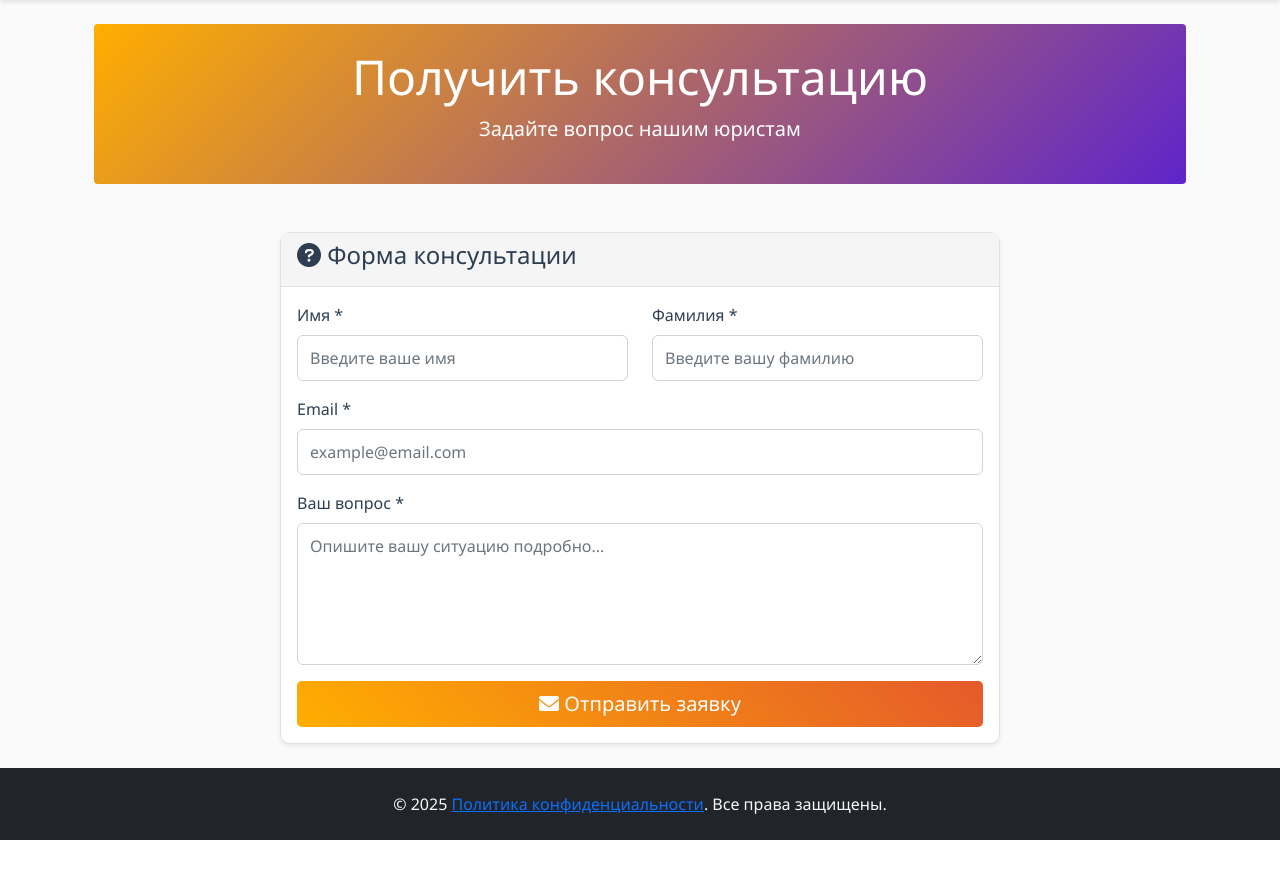
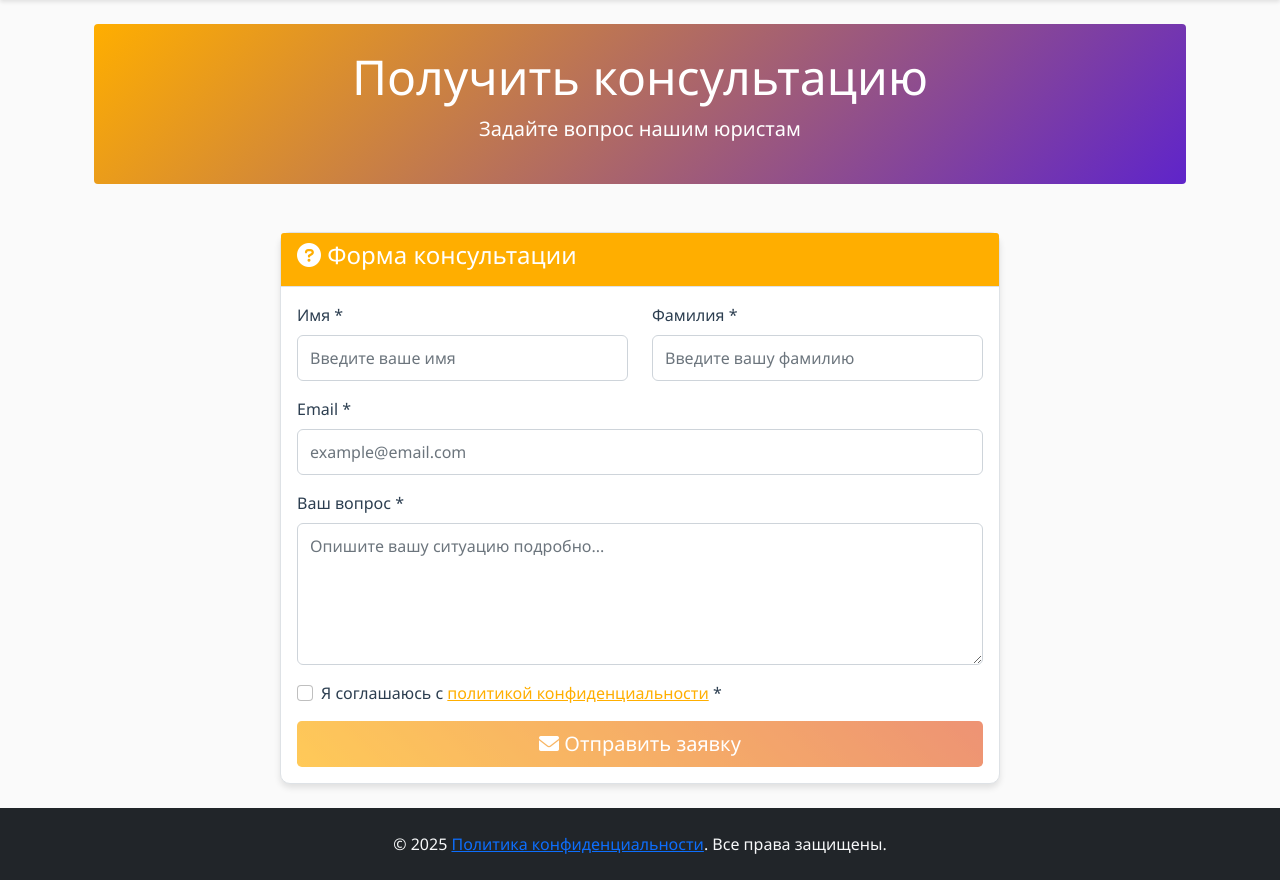
Before and after one commit to sergey-globus/Cons_plus, a Django app: page /consultation/ in a window 1280 px wide. Shown: the part 60-940 px from the top of the page. Before the commit the page ends 900 px from the top, so only its background shows below. Run offline with Django 4.2, Linux system fonts and the light colour scheme; data comes from the database, SQL or seed files in the repository; parts of the project's set-up code (start-up, migrations or seed data) failed here and were passed over.

Commit message:
add: pr-policy

```diff
--- a/apps/main/views.py
+++ b/apps/main/views.py
@@ -25,18 +25,33 @@ def index(request):
 from django.core.mail import send_mail
 from django.conf import settings
 
+from django.shortcuts import render, redirect
+from django.core.mail import send_mail
+from django.conf import settings
+from django.contrib import messages
+from .forms import ConsultationForm
+from .models import Consultation
+
 def consultation(request):
     if request.method == 'POST':
         form = ConsultationForm(request.POST)
         if form.is_valid():
-            # Сохраняем форму, данные автоматически зашифруются через свойства модели
+            # Проверяем, принята ли политика конфиденциальности
+            if not request.POST.get('privacy_policy'):
+                messages.error(request, 'Для отправки формы необходимо принять политику конфиденциальности')
+                return render(request, 'main/consultation.html', {'form': form})
+
+            # Сохраняем форму с отметкой о принятии политики
             consultation = form.save()
+            consultation.privacy_policy_accepted = True
+            consultation.save()
 
-            # Получаем расшифрованные данные через свойства
+            # Получаем расшифрованные данные через свойства модели
             first_name = consultation.first_name
             last_name = consultation.last_name
             email = consultation.email
 
+            # Формируем и отправляем email
             subject = 'Ваша заявка на консультацию принята'
             message = f'''
             Уважаемый(ая) {first_name} {last_name},
@@ -44,7 +59,7 @@ def consultation(request):
             Благодарим вас за обращение на наш правовой портал!
             Ваш вопрос: "{consultation.question[:50]}..."
 
-            Наши юристы рассмотрят вашу заявку в ближайшее время и свяжутся с вами в течение 3 дней.
+            Наши юристы рассмотрят вашу заявку в ближайшее время и свяжутся с вами по email в течение 3 рабочих дней.
 
             С уважением,
             Команда Правового портала
@@ -53,19 +68,20 @@ def consultation(request):
             try:
                 send_mail(
                     subject,
-                    message,
+                    message.strip(),
                     settings.DEFAULT_FROM_EMAIL,
                     [email],
                     fail_silently=False,
                 )
-                messages.success(request, 'Ваша заявка принята! На ваш email отправлено подтверждение.')
+                messages.success(request, 'Ваша заявка успешно отправлена! На ваш email отправлено подтверждение.')
             except Exception as e:
-                messages.error(request, f'Произошла ошибка при отправке email: {str(e)}')
-
+                messages.error(request, f'Произошла ошибка при отправке подтверждения: {str(e)}')
+                # Все равно продолжаем, так как заявка сохранена в базу
 
             return redirect('consultation')
     else:
         form = ConsultationForm()
+
     return render(request, 'main/consultation.html', {'form': form})
 
 def preview_template(request, template_id):
--- a/templates/main/consultation.html
+++ b/templates/main/consultation.html
@@ -15,12 +15,21 @@
 
     <div class="row justify-content-center">
         <div class="col-md-8">
+            {% if messages %}
+                {% for message in messages %}
+                    <div class="alert alert-{{ message.tags }} alert-dismissible fade show" role="alert">
+                        {{ message }}
+                        <button type="button" class="btn-close" data-bs-dismiss="alert" aria-label="Close"></button>
+                    </div>
+                {% endfor %}
+            {% endif %}
+
             <div class="card">
                 <div class="card-header">
                     <h4><i class="fas fa-question-circle"></i> Форма консультации</h4>
                 </div>
                 <div class="card-body">
-                    <form method="post">
+                    <form method="post" id="consultationForm">
                         {% csrf_token %}
                         <div class="row">
                             <div class="col-md-6 mb-3">
@@ -43,8 +52,16 @@
                             <textarea name="question" id="id_question" class="form-control" rows="5" placeholder="Опишите вашу ситуацию подробно..." required></textarea>
                         </div>
 
+                        <div class="mb-3 form-check">
+                            <input type="checkbox" class="form-check-input" name="privacy_policy" id="id_privacy_policy" required>
+                            <label class="form-check-label" for="id_privacy_policy">
+                                Я соглашаюсь с <a href="{% url 'privacy-policy' %}" target="_blank">политикой конфиденциальности</a> *
+                            </label>
+                            <div class="invalid-feedback">Вы должны принять политику конфиденциальности</div>
+                        </div>
+
                         <div class="d-grid">
-                            <button type="submit" class="btn btn-primary btn-lg">
+                            <button type="submit" class="btn btn-primary btn-lg" id="submitBtn" disabled>
                                 <i class="fas fa-envelope"></i> Отправить заявку
                             </button>
                         </div>
@@ -54,6 +71,34 @@
         </div>
     </div>
 </div>
+
+<script>
+document.addEventListener('DOMContentLoaded', function() {
+    const privacyCheckbox = document.getElementById('id_privacy_policy');
+    const submitBtn = document.getElementById('submitBtn');
+    const form = document.getElementById('consultationForm');
+
+    // Включение/отключение кнопки в зависимости от состояния чекбокса
+    privacyCheckbox.addEventListener('change', function() {
+        submitBtn.disabled = !this.checked;
+    });
+
+    // Валидация формы при отправке
+    form.addEventListener('submit', function(event) {
+        if (!privacyCheckbox.checked) {
+            event.preventDefault();
+            privacyCheckbox.classList.add('is-invalid');
+        }
+    });
+
+    // Убираем сообщение об ошибке при клике на чекбокс
+    privacyCheckbox.addEventListener('click', function() {
+        if (this.classList.contains('is-invalid')) {
+            this.classList.remove('is-invalid');
+        }
+    });
+});
+</script>
 
 <style>
 .form-control, .form-select {
@@ -71,14 +116,36 @@
 
 .card {
     border-radius: 10px;
+    box-shadow: 0 4px 6px rgba(0, 0, 0, 0.1);
 }
 
 .card-header {
     border-radius: 10px 10px 0 0;
+    background-color: var(--primary-color);
+    color: white;
 }
 
 .alert {
     border-radius: 8px;
 }
+
+.form-check-input.is-invalid {
+    border-color: #dc3545;
+}
+
+.form-check-label a {
+    color: var(--primary-color);
+    text-decoration: underline;
+}
+
+.btn-primary {
+    background-color: var(--primary-color);
+    border-color: var(--primary-color);
+}
+
+.btn-primary:hover {
+    background-color: var(--primary-dark);
+    border-color: var(--primary-dark);
+}
 </style>
 {% endblock %}
```
